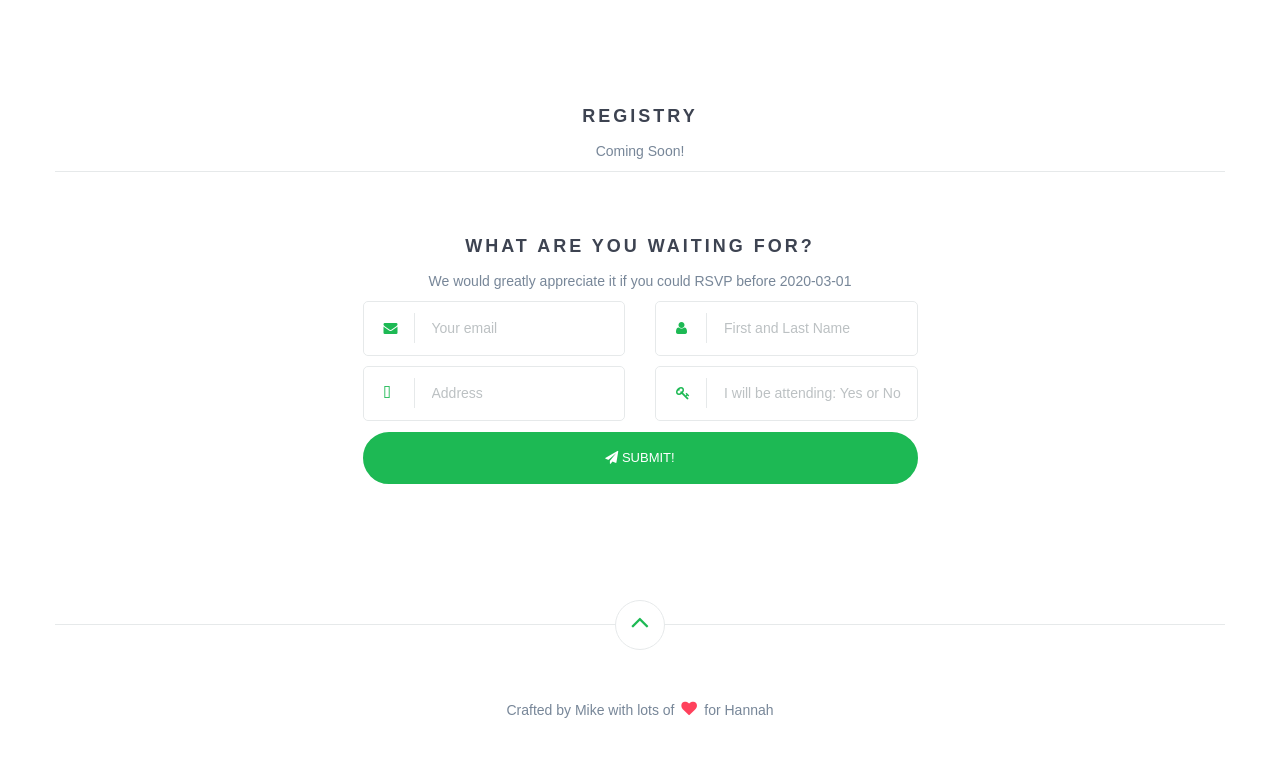
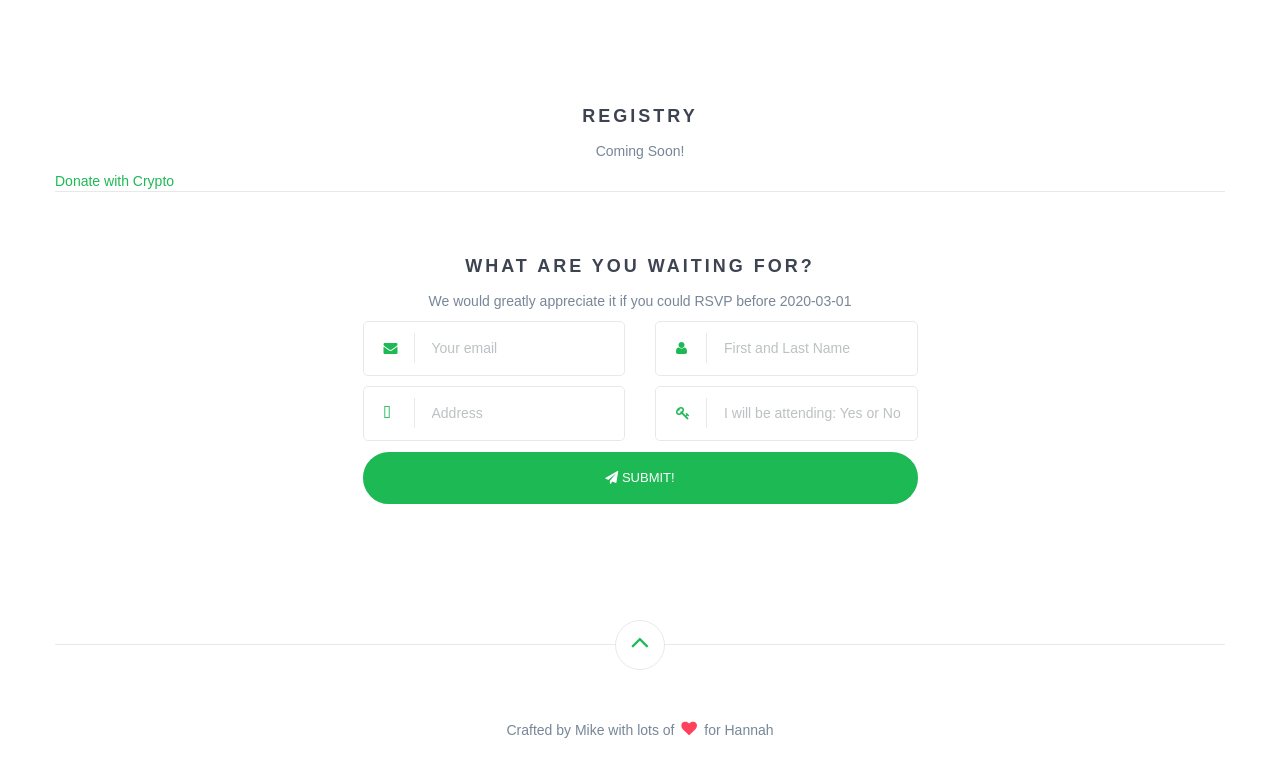
Before and after one commit to meirelon/wedding, a website: page index.html in a window 1280 px wide. Shown: the part 4703-5473 px from the top of the page. Drawn offline with nearby package versions, Linux system fonts and the light colour scheme; some packages are replaced by stand-ins of ours; a script that the page names is missing; files whose address does not match are found by name.

Commit message:
adding btc donations to site

```diff
--- a/index.html
+++ b/index.html
@@ -376,6 +376,14 @@
         <p>Coming Soon!</p>
     </div>
       <div class="row section-border wp7">
+        <div>
+          <a class="donate-with-crypto"
+             href="https://commerce.coinbase.com/checkout/1efcc118-420e-4512-b1f1-713b20c0f09e" target="_blank">
+            <span>Donate with Crypto</span>
+          </a>
+          <script src="https://commerce.coinbase.com/v1/checkout.js">
+          </script>
+        </div>
       </div>
   </div>
 </section>
```
